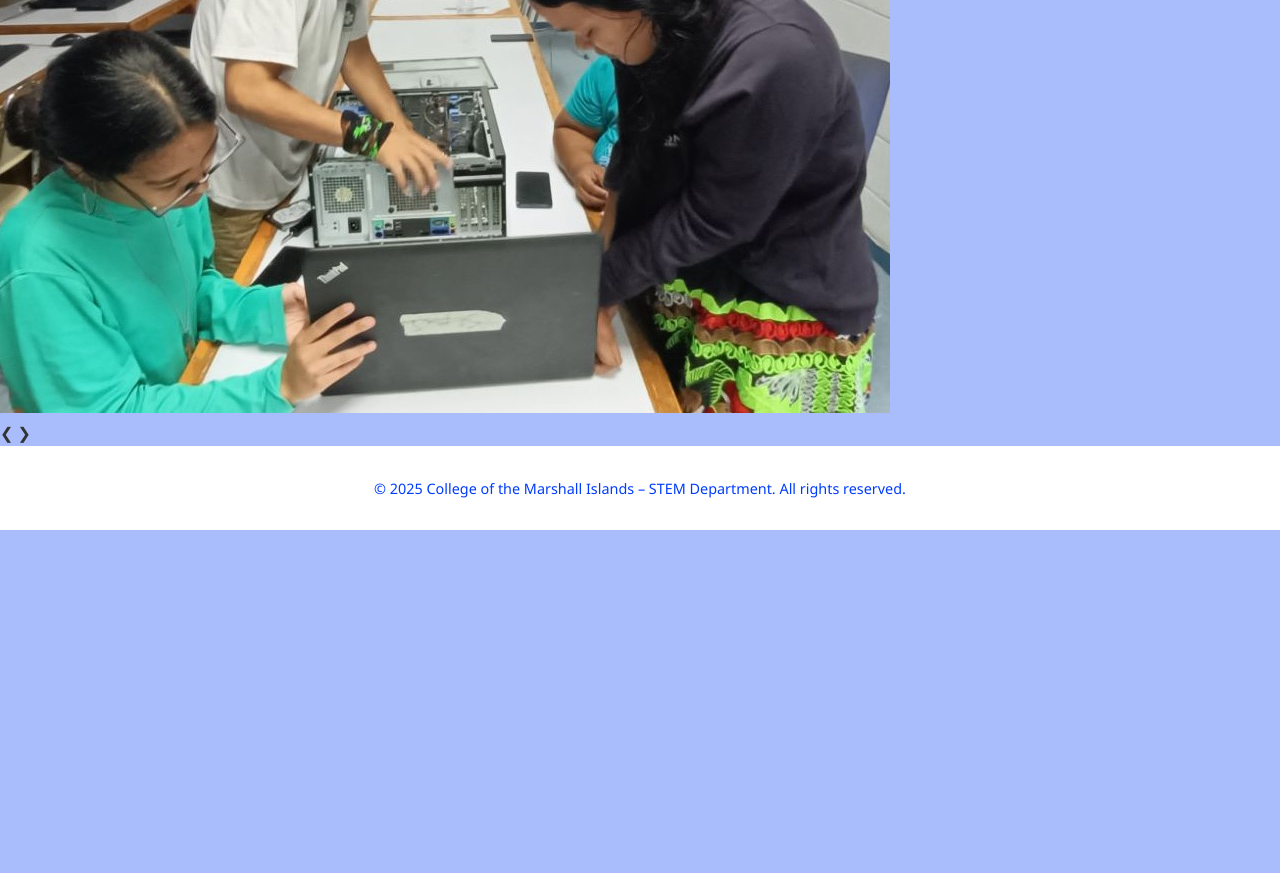
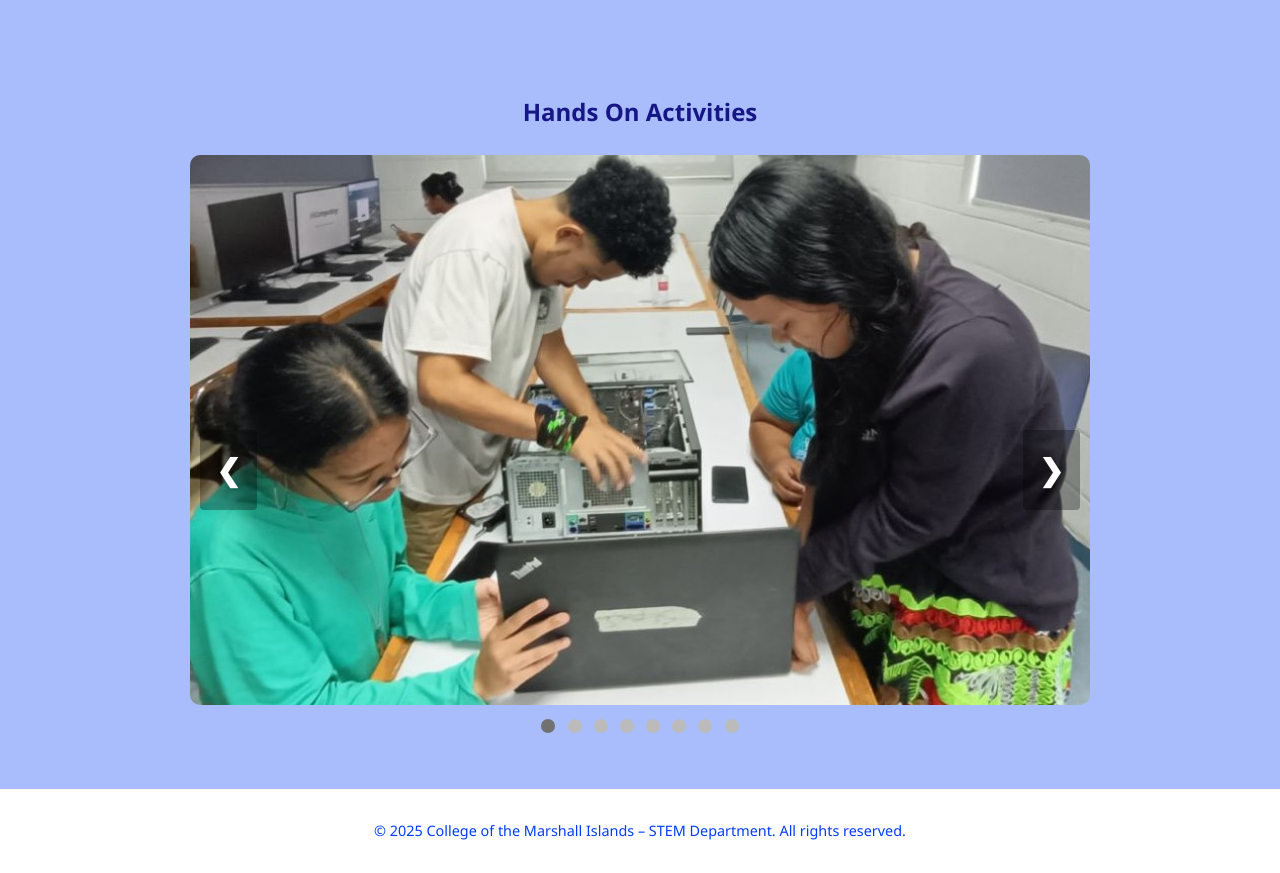
Before and after one commit to startioscmistudent/StemDepartment, a plain HTML site: page index.html in a window 1280 px wide. Shown: the part 1599-2472 px from the top of the page. Before the commit the page ends 2129 px from the top, so only its background shows below. Drawn offline with Linux system fonts and the light colour scheme.

Commit message:
Update style.css

```diff
--- a/css/style.css
+++ b/css/style.css
@@ -107,6 +107,126 @@ nav a:hover {
   border: 1px solid #eee;
   text-align: center;
 }
+/* Video Section */
+.video-section {
+  text-align: center;
+  margin: 2rem 0;
+}
+
+.video-section video {
+  width: 60%;
+  max-width: 700px;
+  border-radius: 10px;
+  box-shadow: 0 4px 10px rgba(0,0,0,0.2);
+}
+
+/* Hands On Activities */
+.hands-on {
+  margin-top: 3rem;
+  margin-bottom: 3rem;
+}
+
+.hands-on h2 {
+  text-align: center;
+  margin-bottom: 1.5rem;
+  color: #161685;
+}
+
+.hands-on-grid {
+  display: grid;
+  grid-template-columns: repeat(auto-fit, minmax(250px, 1fr));
+  gap: 1.5rem;
+}
+
+.hands-on-grid img {
+  width: 100%;
+  border-radius: 8px;
+  object-fit: cover;
+  box-shadow: 0 4px 10px rgba(0, 0, 0, 0.15);
+}
+
+/* Normal-width slideshow container */
+.fullwidth-slideshow {
+  width: 100%;
+  margin-top: 3rem;
+  text-align: center;
+}
+
+.slideshow-wrapper {
+  width: 80%;
+  max-width: 900px;
+  margin: 0 auto;
+  position: relative;
+  overflow: hidden;
+}
+
+.slide img {
+  width: 100%;
+  height: 550px;
+  object-fit: cover;
+  border-radius: 10px;
+  display: block;
+}
+
+/* Arrows */
+.prev, .next {
+  cursor: pointer;
+  position: absolute;
+  top: 50%;
+  padding: 16px;
+  color: white;
+  font-weight: bold;
+  font-size: 30px;
+  background: rgba(0,0,0,0.3);
+  border-radius: 4px;
+  user-select: none;
+  z-index: 10;
+  transition: 0.3s;
+}
+
+.prev:hover, .next:hover {
+  background: rgba(0,0,0,0.6);
+}
+
+.prev {
+  left: 10px;
+}
+
+.next {
+  right: 10px;
+}
+
+/* Dots */
+.dots {
+  text-align: center;
+  margin-top: 10px;
+}
+
+.dot {
+  cursor: pointer;
+  height: 14px;
+  width: 14px;
+  margin: 0 4px;
+  background-color: #bbb;
+  border-radius: 50%;
+  display: inline-block;
+  transition: 0.3s;
+}
+
+.active, .dot:hover {
+  background-color: #717171;
+}
+
+/* Fade animation */
+.fade {
+  animation: fadeEffect 1s;
+}
+
+@keyframes fadeEffect {
+  from { opacity: 0.4; }
+  to { opacity: 1; }
+}
+
 
 /* Instructors */
 .instructor-grid {
@@ -183,7 +303,7 @@ nav a:hover {
 }
 
 .form-group {
-  margin-bottom: 1.8rem;
+  margin-bottom: 0.8rem;
   width: 36rem;
 }
 
```
